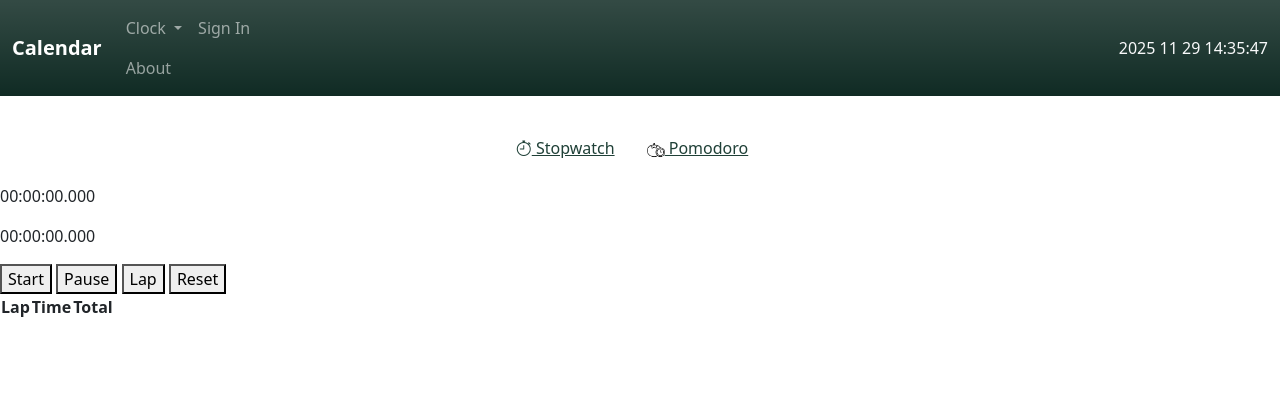
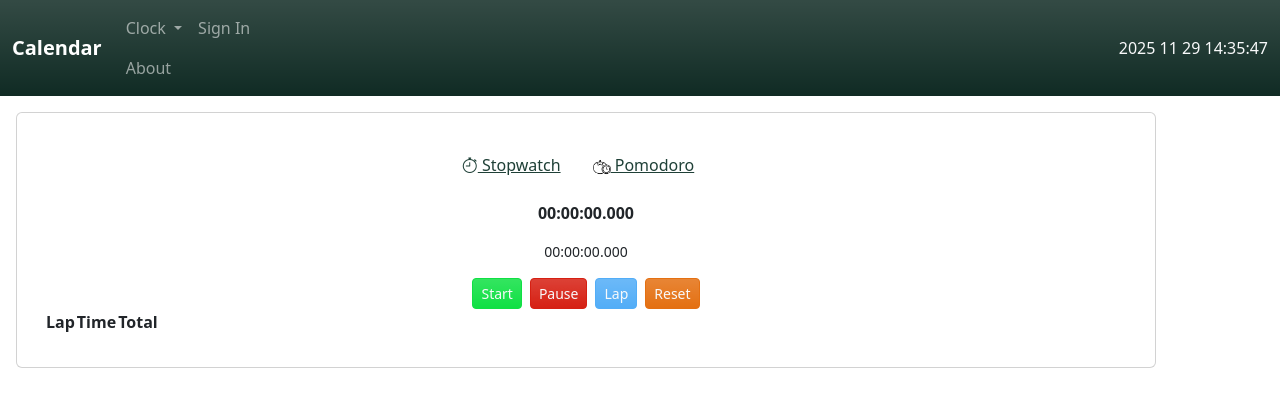
Before and after one commit to Anonymoususer5761/Calendar, a Flask app: page /clock in a window 1280 px wide. Shown: the top 407 px of the page. Run offline with Flask 3, Linux system fonts and the light colour scheme; data that the repository does not hold is empty; parts of the project's set-up code (start-up, migrations or seed data) failed here and were passed over; some libraries are stand-ins or nearby versions.

Commit message:
Added CSS to the buttons in stopwatch page.

```diff
--- /dev/null
+++ b/app/static/clock.css
@@ -0,0 +1,32 @@
+:root {
+    --clock-font: monospace;
+}
+
+.timer {
+    font-style: var(--clock-font);
+}
+
+.btn {
+    color: #F8F9FA;
+}
+
+.btn:hover {
+    box-shadow: aliceblue 2px 2px 2px 2px;
+}
+
+#start-button:hover {
+    color: aliceblue;
+    background-color: #4edd0c;
+}
+#pause-button:hover {
+    color: aliceblue;
+    background-color: #f12409;
+}
+#lap-button:hover {
+    color: aliceblue;
+    background-color: #34a4ff;
+}
+#reset-button:hover {
+    color: aliceblue;
+    background-color: #ff7301;
+}
--- a/app/templates/clock.html
+++ b/app/templates/clock.html
@@ -9,7 +9,7 @@
 {% endblock %}
 
 {% block main %}
-    <div id="container clock card">
+    <div id="clock" class="container-lg m-3 card">
         <div class="card-body">
             <div id="clock-options" class="d-flex flex-row justify-content-center p-3">
                 <span class="p-2">
@@ -25,9 +25,11 @@
                     </a>
                 </span>
             </div>
-            {% block clock %}
+            <div id="inner-clock-div">
+                {% block clock %}
 
-            {% endblock %}
+                {% endblock %}
+            </div>
         </div>
     </div>
 
--- a/app/templates/stopwatch.html
+++ b/app/templates/stopwatch.html
@@ -5,12 +5,16 @@
 {% endblock %}
 
 {% block clock %}
-    <p id="main-timer" class="timer">00:00:00.000</p>
-    <p id= "split-timer" class="timer">00:00:00.000</p>
-    <button id="start-button">Start</button>
-    <button id="pause-button">Pause</button>
-    <button id="lap-button">Lap</button>
-    <button id="reset-button">Reset</button>
+    <div id="timers" class="d-flex flex-column align-items-center">
+        <p id="main-timer" class="timer fw-bold">00:00:00.000</p>
+        <p id= "split-timer" class="timer small">00:00:00.000</p>
+    </div>
+    <div class="d-flex justify-content-center buttons">
+        <button id="start-button" class="btn btn-start btn-sm mx-1">Start</button>
+        <button id="pause-button" class="btn btn-stop btn-sm mx-1">Pause</button>
+        <button id="lap-button" class="btn btn-lap btn-sm mx-1">Lap</button>
+        <button id="reset-button" class="btn btn-reset btn-sm mx-1">Reset</button>
+    </div>
 
     <table id="lap-counter">
         <thead>
--- a/sass/main.scss
+++ b/sass/main.scss
@@ -16,6 +16,10 @@ $custom-theme-colors: (
     "gazetted": crimson,
     "restricted": yellowgreen,
     "today": #00b9f7,
+    "start": rgb(16, 224, 68),
+    "stop": rgb(214, 32, 19),
+    "lap": #52adf7,
+    "reset": #e47012,
 );
 
 $theme-colors: map-merge($custom-theme-colors, $theme-colors);
```
Also changed, not shown: app/static/css/main.min.css, 1 other file.
